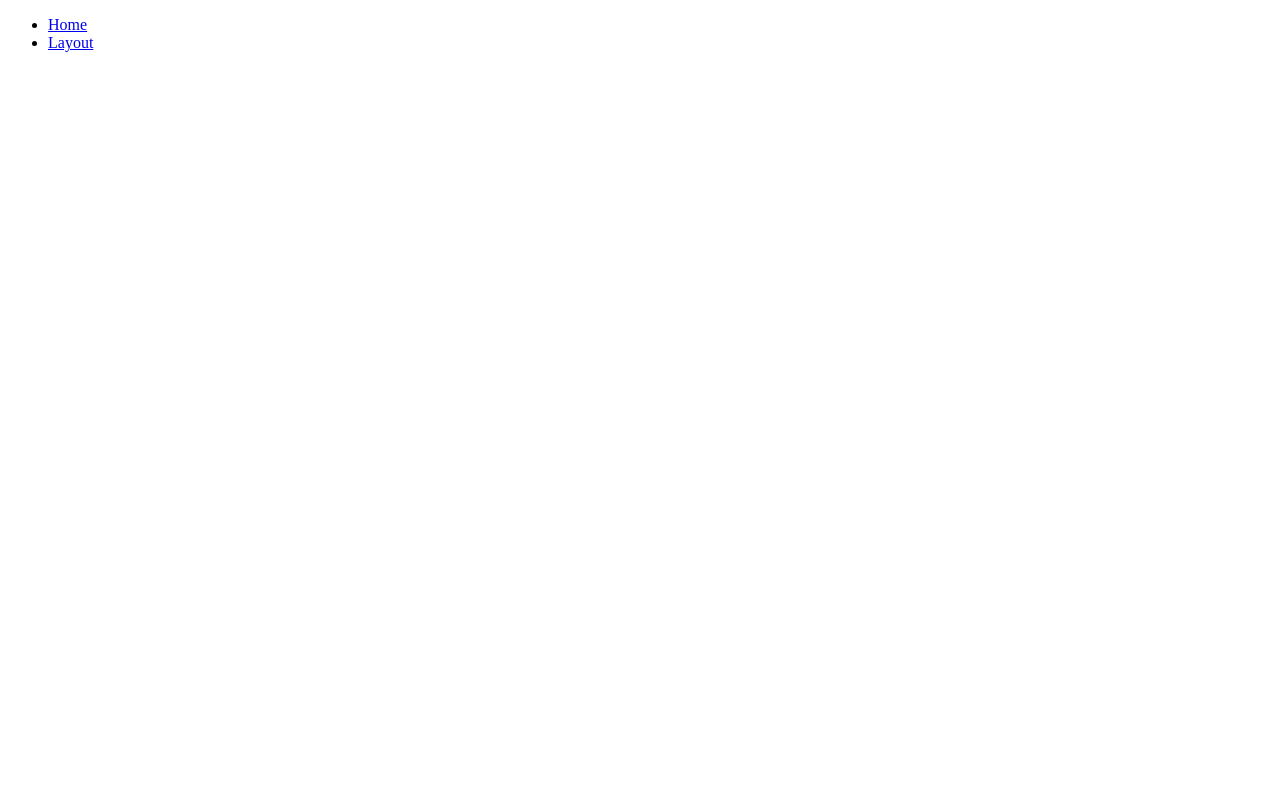
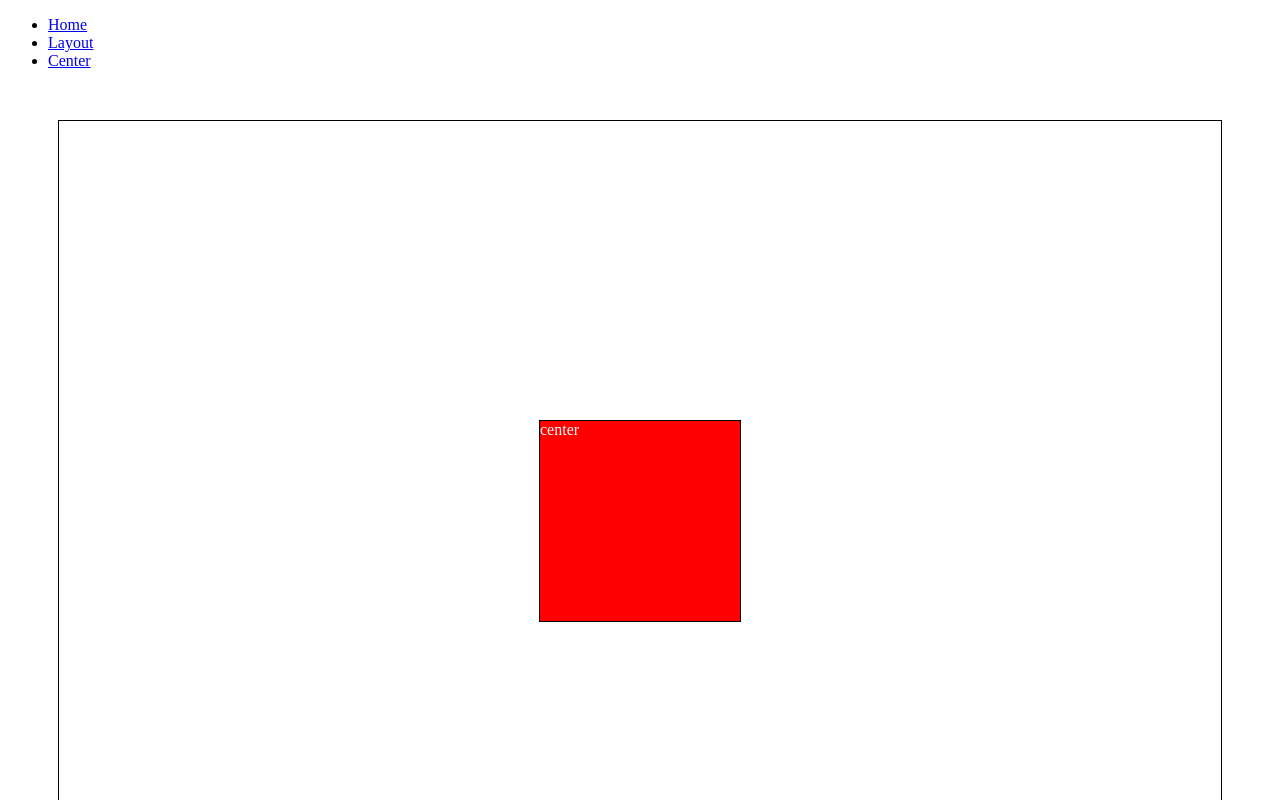
Before and after one commit to giftedunicorn/reactplay, a React (Create React App) app: page /Center in a window 1280 px wide. Before the commit this address had no page. Shown: the top 800 px of the page. Built offline with nearby package versions, Linux system fonts and the light colour scheme; the HTML template or start-up script is replaced by a standard one.

Commit message:
Add center

```diff
--- a/src/App.js
+++ b/src/App.js
@@ -2,6 +2,7 @@ import React from "react";
 import { BrowserRouter as Router, Routes, Route, Link } from "react-router-dom";
 import Home from './Home';
 import Layout from './Layout';
+import Center from './Center';
 
 export default function App() {
   return (
@@ -9,18 +10,16 @@ export default function App() {
       <div>
         <nav>
           <ul>
-            <li>
-              <Link to="/">Home</Link>
-            </li>
-            <li>
-              <Link to="/layout">Layout</Link>
-            </li>
+            <li><Link to="/">Home</Link></li>
+            <li><Link to="/layout">Layout</Link></li>
+            <li><Link to="/center">Center</Link></li>
           </ul>
         </nav>
-		<Routes>
-			<Route path="/" element={<Home />} />
-		<Route path="Layout" element={<Layout />} />
-		</Routes>
+    		<Routes>
+    			<Route path="/" element={<Home />} />
+          <Route path="Layout" element={<Layout />} />
+          <Route path="Center" element={<Center />} />
+    		</Routes>
       </div>
     </Router>
   );
--- /dev/null
+++ b/src/Center.js
@@ -0,0 +1,23 @@
+import { useState } from 'react'
+import './styles/Center.css';
+
+function Center() {
+  // learn how to center a item
+  const renderCenter = function() {
+    return (
+      <div className="container center">
+        <div className="centerBox">
+          <div>center</div>
+        </div>
+      </div>
+    )
+  }
+
+  return (
+    <div className="layout">
+      {renderCenter()}
+    </div>
+  );
+}
+
+export default Center;
--- /dev/null
+++ b/src/styles/Center.css
@@ -0,0 +1,30 @@
+.layout {
+	width: 100%;
+	min-height: 100vh;
+}
+
+.container {
+	border: 1px solid black;
+	min-height: 100vh;
+	margin: 50px;
+}
+
+/* css center box */
+.center {
+	/*display: flex;*/
+    /*align-items: center;*/
+    /*justify-content: center;*/
+    position: relative;
+}
+
+.centerBox {
+	border: 1px solid black;
+	width: 200px;
+	height: 200px;
+	background-color: red;
+	color: white;
+	position: absolute;
+	left: 50%;
+	top: 50%;
+	transform: translate(-50%,-50%);
+}
```
